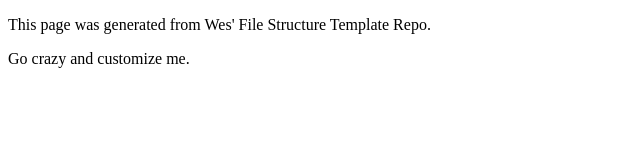
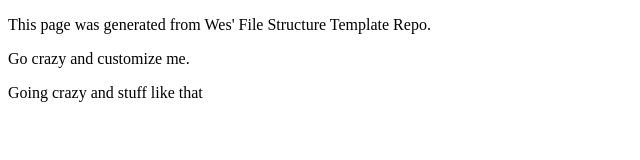
Before and after one commit to zachpaw1/art101, a plain HTML site: page index.html in a window 1280 px wide. Shown: the whole page, without its empty margins (0-640 px from the left). Drawn offline with Linux system fonts and the light colour scheme.

Commit message:
I'm ready to commit my first change

```diff
--- a/index.html
+++ b/index.html
@@ -9,6 +9,7 @@
 		<p>This page was generated from Wes' File Structure Template Repo.</p>
 
 		<p>Go crazy and customize me.</p>
+		<p> Going crazy and stuff like that </p>
 	</main>
 
 
```
